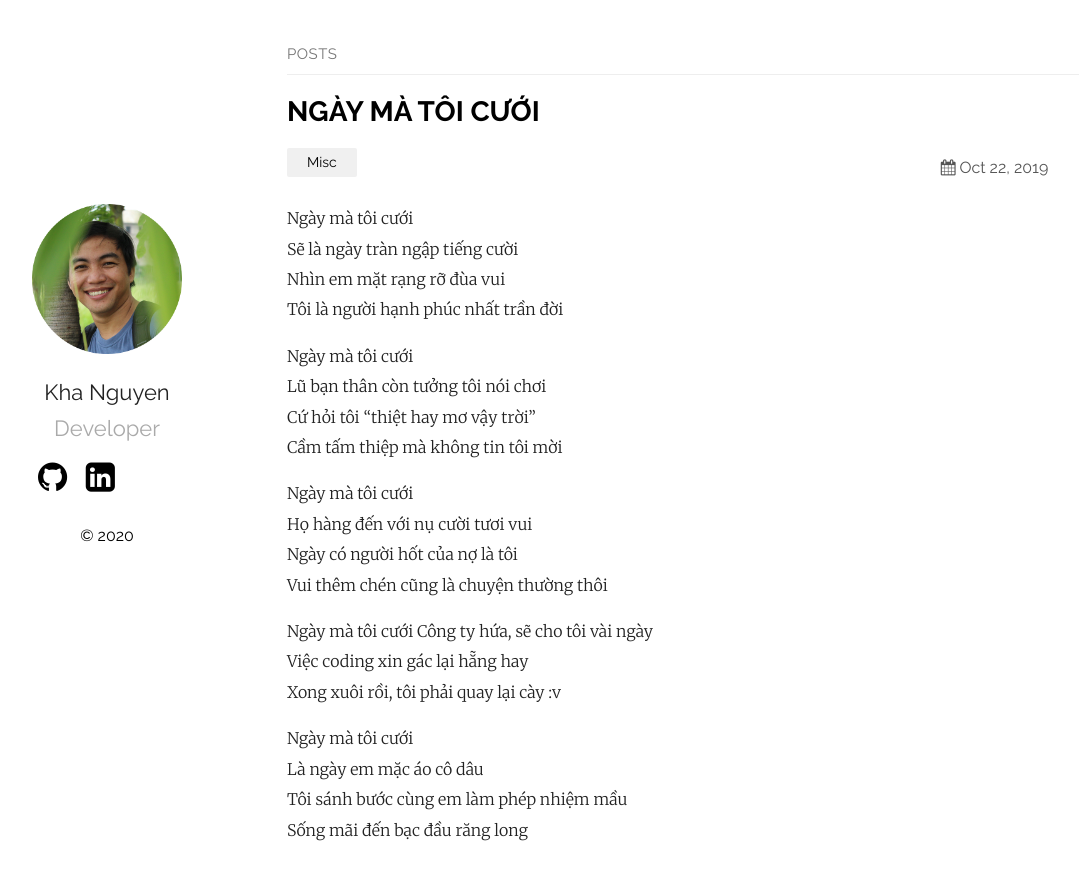
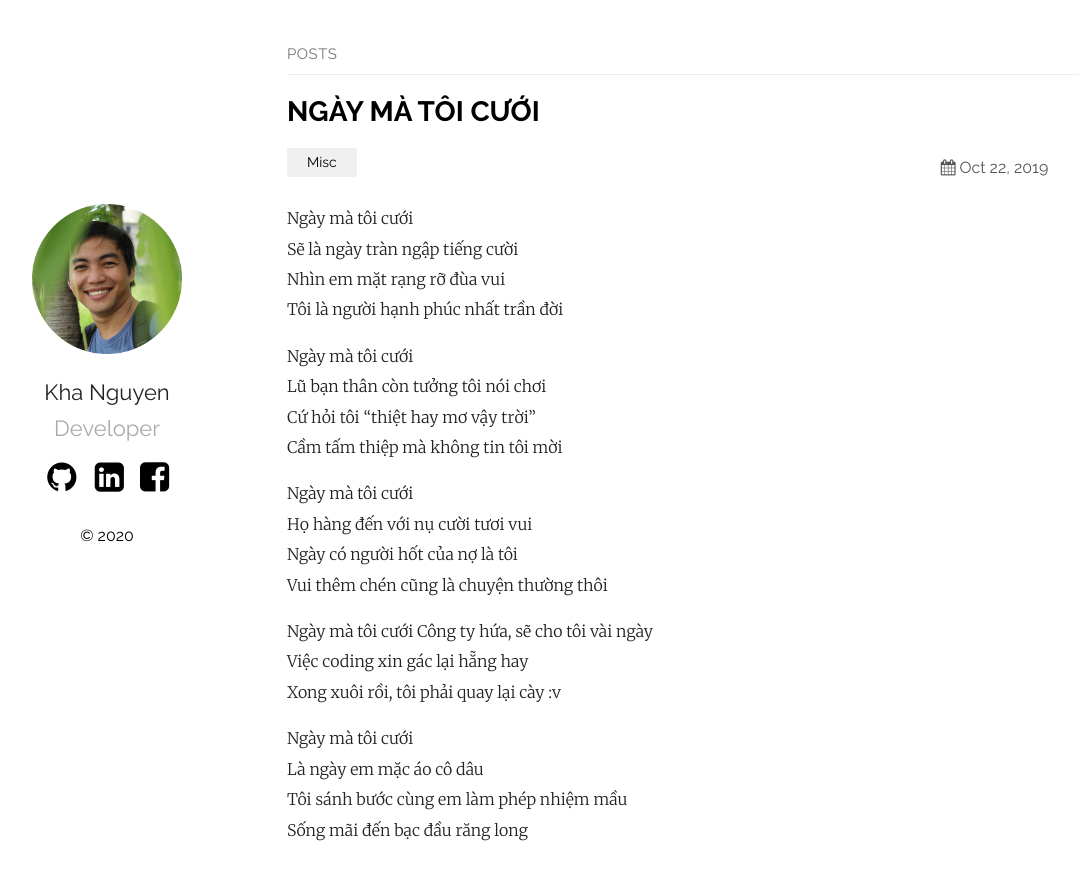
Before and after one commit to nguyenthinhkha/blog, a Jekyll site: the page built from index.md, in a window 1280 px wide. Shown: the top 880 px of the page, without its empty margins (78-1157 px from the left). Built offline with Jekyll 4.4.1, drawn with Linux system fonts in a browser that asks for light colours.

Commit message:
Add margin

```diff
--- a/_layouts/default.html
+++ b/_layouts/default.html
@@ -22,7 +22,9 @@
                 <a href="https://twitter.com/{{ site.plainwhite.social_links.twitter }}"><li><i class="icon-twitter-squared"></i></li></a>
 				{%- endif -%}
                 {%- if site.plainwhite.social_links.facebook -%}
-                <a href="https://facebook.com/{{ site.plainwhite.social_links.facebook }}"><li><i class="fa fa-facebook-square icon-margin" aria-hidden="true"></i></li></a>
+				<a href="https://facebook.com/{{ site.plainwhite.social_links.facebook }}">
+					<li><i class="fa fa-facebook-square" aria-hidden="true" style="margin: 0 .2em;"></i></li>
+				</a>
                 {%- endif -%}
 			</ul>
 			<p>&copy; <script>document.write(new Date().getFullYear())</script></p>
--- a/assets/css/style.scss
+++ b/assets/css/style.scss
@@ -2,7 +2,3 @@
 ---
 
 @import "plain";
-
-.icon-margin {
-    margin: 0 .2em;
-}
```
